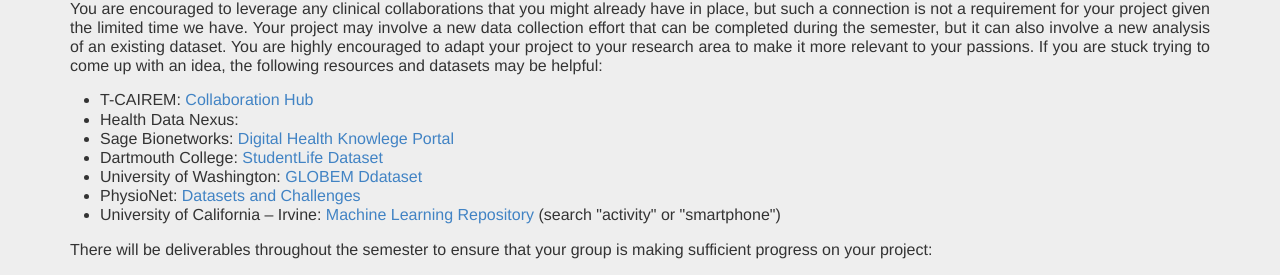
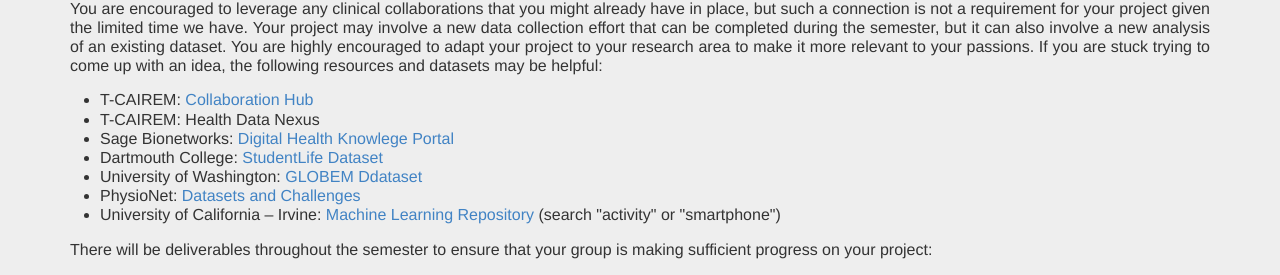
Before and after one commit to mariakakis/mhealth-course, a Jekyll site: the page built from syllabus/index.html, in a window 1280 px wide. Shown: the part 1476-1751 px from the top of the page. Built offline with Jekyll 4.4.1, drawn with Linux system fonts in a browser that asks for light colours; some web fonts are replaced.

Commit message:
updating syllabus

```diff
--- a/syllabus/index.html
+++ b/syllabus/index.html
@@ -106,7 +106,7 @@
 You are encouraged to leverage any clinical collaborations that you might already have in place, but such a connection is not a requirement for your project given the limited time we have. Your project may involve a new data collection effort that can be completed during the semester, but it can also involve a new analysis of an existing dataset. You are highly encouraged to adapt your project to your research area to make it more relevant to your passions. If you are stuck trying to come up with an idea, the following resources and datasets may be helpful:
 <ul>
   <li>T-CAIREM: <a href="https://tcairem.utoronto.ca/collaboration-hub">Collaboration Hub</a></li>
-  <li>Health Data Nexus: <a href="https://healthdatanexus.ai/"></a></li>
+  <li>T-CAIREM: <a href="https://healthdatanexus.ai/"></a>Health Data Nexus</li>
   <li>Sage Bionetworks: <a href="https://dhealth.synapse.org/">Digital Health Knowlege Portal</a></li>
   <li>Dartmouth College: <a href="https://studentlife.cs.dartmouth.edu/">StudentLife Dataset</a></li>
   <li>University of Washington: <a href="https://the-globem.github.io/">GLOBEM Ddataset</a></li>
```
